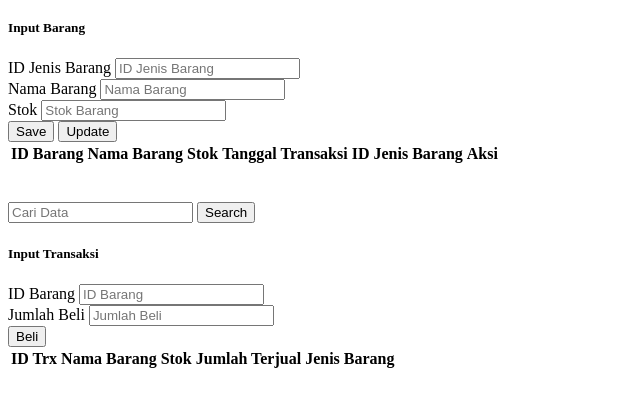
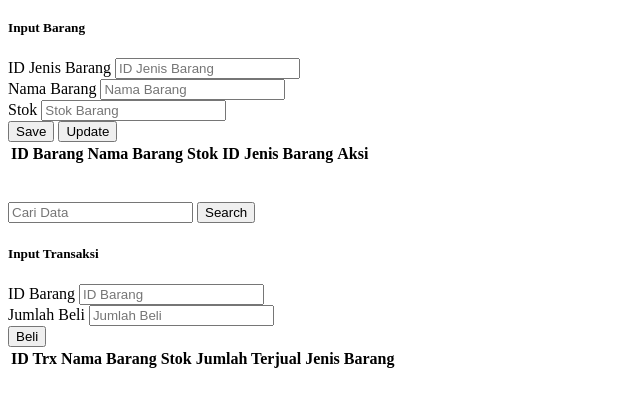
Before and after one commit to septriputraw/itemku, a plain HTML site: page src/index.html in a window 1280 px wide. Shown: the part 28-434 px from the top of the page, without its empty margins (0-640 px from the left). Drawn offline with Linux system fonts and the light colour scheme.

Commit message:
Update index.html

```diff
--- a/src/index.html
+++ b/src/index.html
@@ -49,7 +49,6 @@
                     <th scope="col">ID Barang</th>
                     <th scope="col">Nama Barang</th>
                     <th scope="col">Stok</th>
-                    <th scope="col">Tanggal Transaksi</th>
                     <th scope="col">ID Jenis Barang</th>
                     <th scope="col">Aksi</th>
                 </tr>
```
